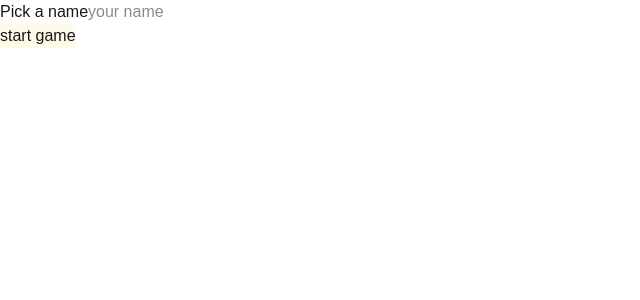
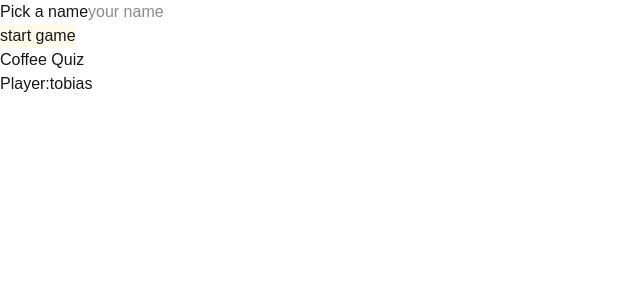
Before and after one commit to Svpriyaa2808/jest_assignment_files, a Next.js app: page / in a window 1280 px wide. Shown: the top 300 px of the page, without its empty margins (0-640 px from the left). Built offline with nearby package versions, Linux system fonts and the light colour scheme.

Commit message:
adding GameHeader component

```diff
--- /dev/null
+++ b/src/app/components/GameHeader/index.tsx
@@ -0,0 +1,13 @@
+const GameHeader = ({player}:{player:string}) => {
+    return (
+        <div>
+            <h3>Coffee Quiz</h3>
+            <div className="flex">
+            <p>Player: </p>
+            <p>{player}</p>
+            </div>
+        </div>
+    )
+}
+
+export default GameHeader
--- a/src/app/page.tsx
+++ b/src/app/page.tsx
@@ -2,10 +2,14 @@
 import { useState } from "react";
 import Image from "next/image";
 import CreatePlayer from "./components/CreatePlayer";
+import GameHeader from "./components/GameHeader";
 
 export default function Home() {
 
   return (
+    <>
     <CreatePlayer />
+    <GameHeader player="tobias"/>
+    </>
   );
 }
```
Also changed, not shown: 1 other file (tests, documents, lock files or other folders).
